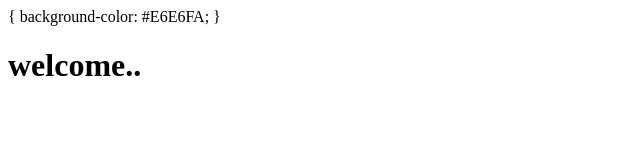
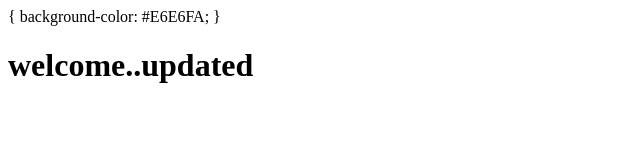
Before and after one commit to shalleygupta/website1, a plain HTML site: page index.html in a window 1280 px wide. Shown: the whole page, without its empty margins (0-640 px from the left). Drawn offline with Linux system fonts and the light colour scheme.

Commit message:
changed content

```diff
--- a/index.html
+++ b/index.html
@@ -6,7 +6,7 @@ Jenkins CI/CD Pipeline
   background-color: #E6E6FA;
 }
 <h1>
-welcome..
+welcome..updated
 </h1>
 </body>
 </html>
```
